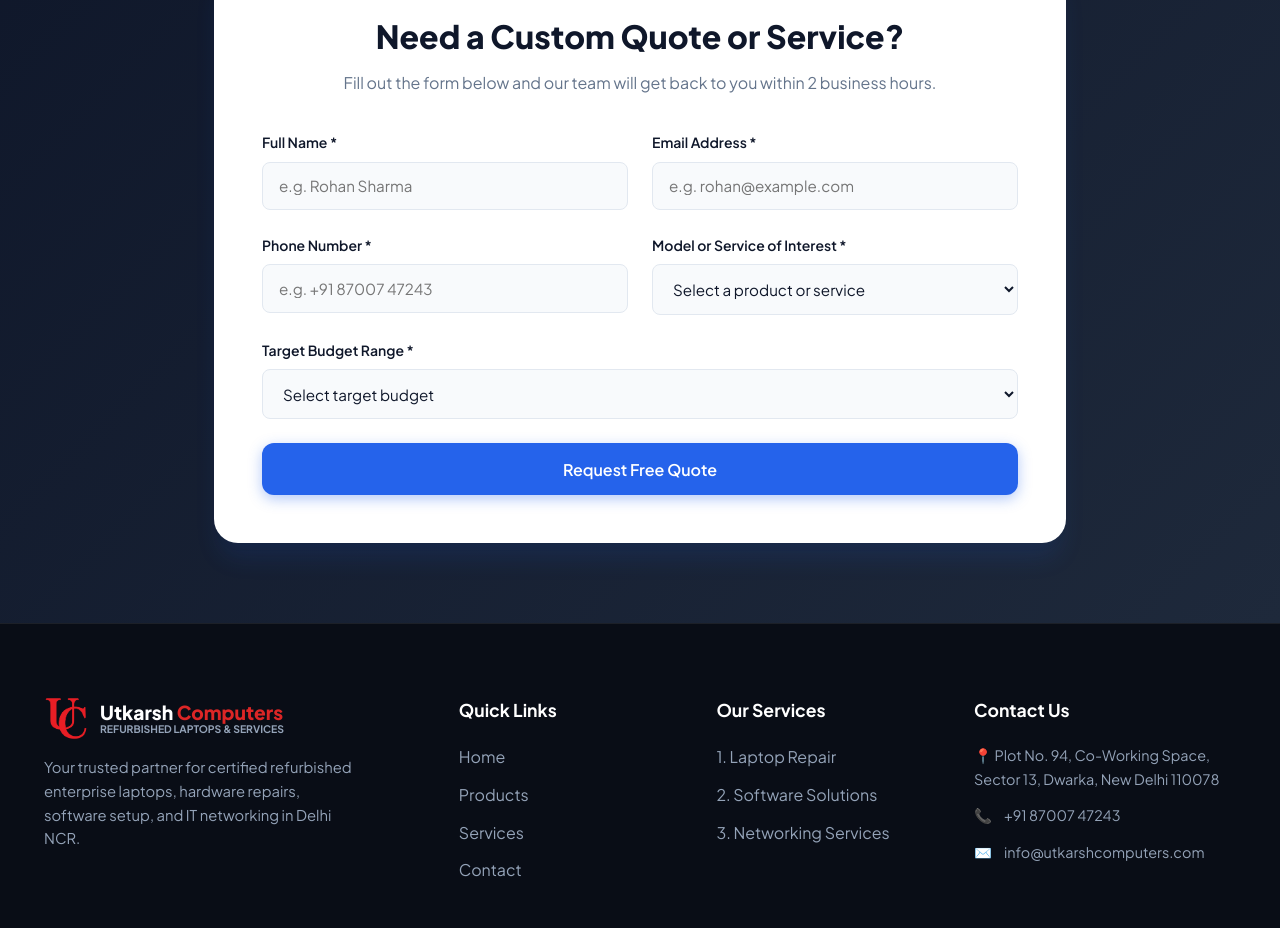
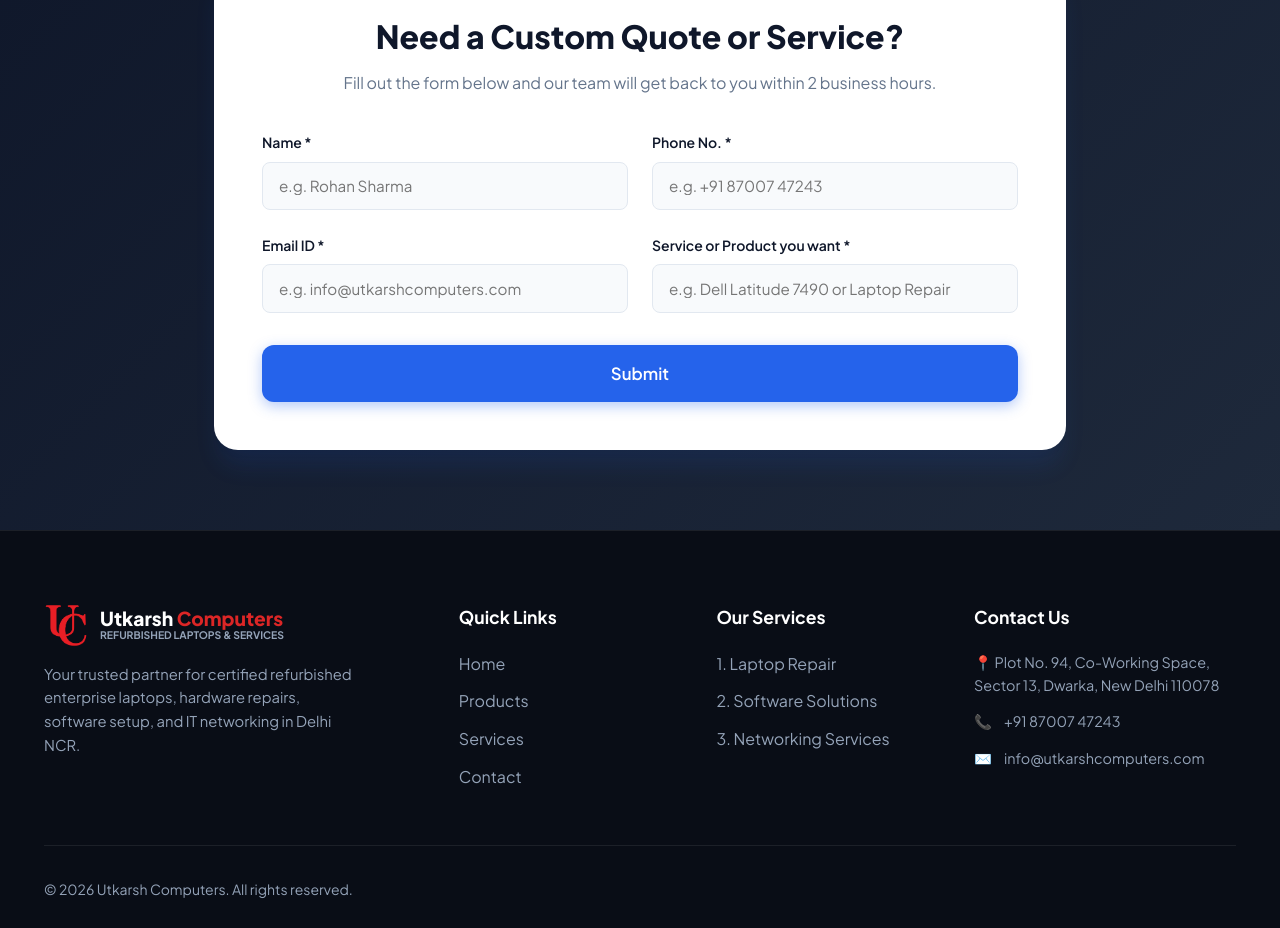
Before and after one commit to hemantgondhwal/utkarshcomputer, a Next.js app: page / in a window 1280 px wide. Shown: the part 3600-4528 px from the top of the page. Built offline with nearby package versions, Linux system fonts and the light colour scheme.

Commit message:
Update form fields to 4 manual text inputs and button text to Submit

```diff
--- a/src/app/page.js
+++ b/src/app/page.js
@@ -9,11 +9,9 @@ export default function Home() {
   // Form State
   const [formData, setFormData] = useState({
     fullName: '',
+    phone: '',
     email: '',
-    phone: '',
-    modelInterest: '',
-    budgetRange: '',
-    notes: '',
+    serviceProduct: '',
   });
 
   const [formErrors, setFormErrors] = useState({});
@@ -110,10 +108,9 @@ export default function Home() {
     const emailRegex = /^[^\s@]+@[^\s@]+\.[^\s@]+$/;
 
     if (!formData.fullName.trim()) errors.fullName = true;
+    if (formData.phone.trim().length < 7) errors.phone = true;
     if (!emailRegex.test(formData.email.trim())) errors.email = true;
-    if (formData.phone.trim().length < 7) errors.phone = true;
-    if (!formData.modelInterest) errors.modelInterest = true;
-    if (!formData.budgetRange) errors.budgetRange = true;
+    if (!formData.serviceProduct.trim()) errors.serviceProduct = true;
 
     setFormErrors(errors);
 
@@ -611,7 +608,7 @@ export default function Home() {
 
                   <form className="quote-form" onSubmit={handleFormSubmit} noValidate>
                     <div className={`form-group ${formErrors.fullName ? 'invalid' : ''}`}>
-                      <label className="form-label">Full Name *</label>
+                      <label className="form-label">Name *</label>
                       <input
                         type="text"
                         className="form-input"
@@ -619,23 +616,11 @@ export default function Home() {
                         value={formData.fullName}
                         onChange={(e) => setFormData({ ...formData, fullName: e.target.value })}
                       />
-                      <span className="error-msg">Please enter your full name.</span>
-                    </div>
-
-                    <div className={`form-group ${formErrors.email ? 'invalid' : ''}`}>
-                      <label className="form-label">Email Address *</label>
-                      <input
-                        type="email"
-                        className="form-input"
-                        placeholder="e.g. rohan@example.com"
-                        value={formData.email}
-                        onChange={(e) => setFormData({ ...formData, email: e.target.value })}
-                      />
-                      <span className="error-msg">Please enter a valid email.</span>
+                      <span className="error-msg">Please enter your name.</span>
                     </div>
 
                     <div className={`form-group ${formErrors.phone ? 'invalid' : ''}`}>
-                      <label className="form-label">Phone Number *</label>
+                      <label className="form-label">Phone No. *</label>
                       <input
                         type="tel"
                         className="form-input"
@@ -646,46 +631,33 @@ export default function Home() {
                       <span className="error-msg">Please enter a valid phone number.</span>
                     </div>
 
-                    <div className={`form-group ${formErrors.modelInterest ? 'invalid' : ''}`}>
-                      <label className="form-label">Model or Service of Interest *</label>
-                      <select
-                        className="form-select"
-                        value={formData.modelInterest}
-                        onChange={(e) => setFormData({ ...formData, modelInterest: e.target.value })}
-                      >
-                        <option value="" disabled>Select a product or service</option>
-                        <optgroup label="Certified Laptops">
-                          <option value="Dell Latitude 7490 (₹28,999)">Dell Latitude 7490 (₹28,999)</option>
-                          <option value="Lenovo ThinkPad T480 (₹24,999)">Lenovo ThinkPad T480 (₹24,999)</option>
-                          <option value="HP EliteBook 840 G5 (₹22,999)">HP EliteBook 840 G5 (₹22,999)</option>
-                        </optgroup>
-                        <optgroup label="IT Services">
-                          <option value="Laptop Repair Service">Laptop Repair Service</option>
-                          <option value="Software Solutions">Software Solutions</option>
-                          <option value="Networking Services">Networking Services</option>
-                        </optgroup>
-                      </select>
-                      <span className="error-msg">Please select a model/service.</span>
+                    <div className={`form-group ${formErrors.email ? 'invalid' : ''}`}>
+                      <label className="form-label">Email ID *</label>
+                      <input
+                        type="email"
+                        className="form-input"
+                        placeholder="e.g. info@utkarshcomputers.com"
+                        value={formData.email}
+                        onChange={(e) => setFormData({ ...formData, email: e.target.value })}
+                      />
+                      <span className="error-msg">Please enter a valid email.</span>
                     </div>
 
-                    <div className={`form-group full-width ${formErrors.budgetRange ? 'invalid' : ''}`}>
-                      <label className="form-label">Target Budget Range *</label>
-                      <select
-                        className="form-select"
-                        value={formData.budgetRange}
-                        onChange={(e) => setFormData({ ...formData, budgetRange: e.target.value })}
-                      >
-                        <option value="" disabled>Select target budget</option>
-                        <option value="Under ₹20,000">Under ₹20,000</option>
-                        <option value="₹20,000 - ₹30,000">₹20,000 - ₹30,000</option>
-                        <option value="₹30,000+">₹30,000+</option>
-                      </select>
-                      <span className="error-msg">Please select a budget range.</span>
+                    <div className={`form-group ${formErrors.serviceProduct ? 'invalid' : ''}`}>
+                      <label className="form-label">Service or Product you want *</label>
+                      <input
+                        type="text"
+                        className="form-input"
+                        placeholder="e.g. Dell Latitude 7490 or Laptop Repair"
+                        value={formData.serviceProduct}
+                        onChange={(e) => setFormData({ ...formData, serviceProduct: e.target.value })}
+                      />
+                      <span className="error-msg">Please type the service or product you want.</span>
                     </div>
 
-                    <div className="form-group full-width">
-                      <button type="submit" className="btn btn-primary" style={{ width: '100%' }}>
-                        Request Free Quote
+                    <div className="form-group full-width" style={{ marginTop: '0.5rem' }}>
+                      <button type="submit" className="btn btn-primary" style={{ width: '100%', fontSize: '1.05rem', padding: '1rem' }}>
+                        Submit
                       </button>
                     </div>
                   </form>
@@ -694,15 +666,16 @@ export default function Home() {
                 <div className="thank-you-box" style={{ display: 'block' }}>
                   <div className="thank-you-icon">✓</div>
                   <h3>Thank You, {formData.fullName}!</h3>
-                  <p>Your quote request has been received. Our team will contact you shortly.</p>
+                  <p>Your request has been received. Our team will contact you shortly.</p>
                   <div className="quote-summary-card">
-                    <strong>Quote Summary:</strong><br />
+                    <strong>Submission Details:</strong><br />
                     • <strong>Ref ID:</strong> {quoteReference}<br />
-                    • <strong>Selected Item:</strong> {formData.modelInterest}<br />
-                    • <strong>Budget:</strong> {formData.budgetRange}
+                    • <strong>Phone No.:</strong> {formData.phone}<br />
+                    • <strong>Email ID:</strong> {formData.email}<br />
+                    • <strong>Service / Product:</strong> {formData.serviceProduct}
                   </div>
                   <button className="btn btn-secondary" onClick={() => setSubmitted(false)}>
-                    Submit Another Quote
+                    Submit Another Request
                   </button>
                 </div>
               )}
```
Also changed, not shown: index.html (+33 -67 lines).
